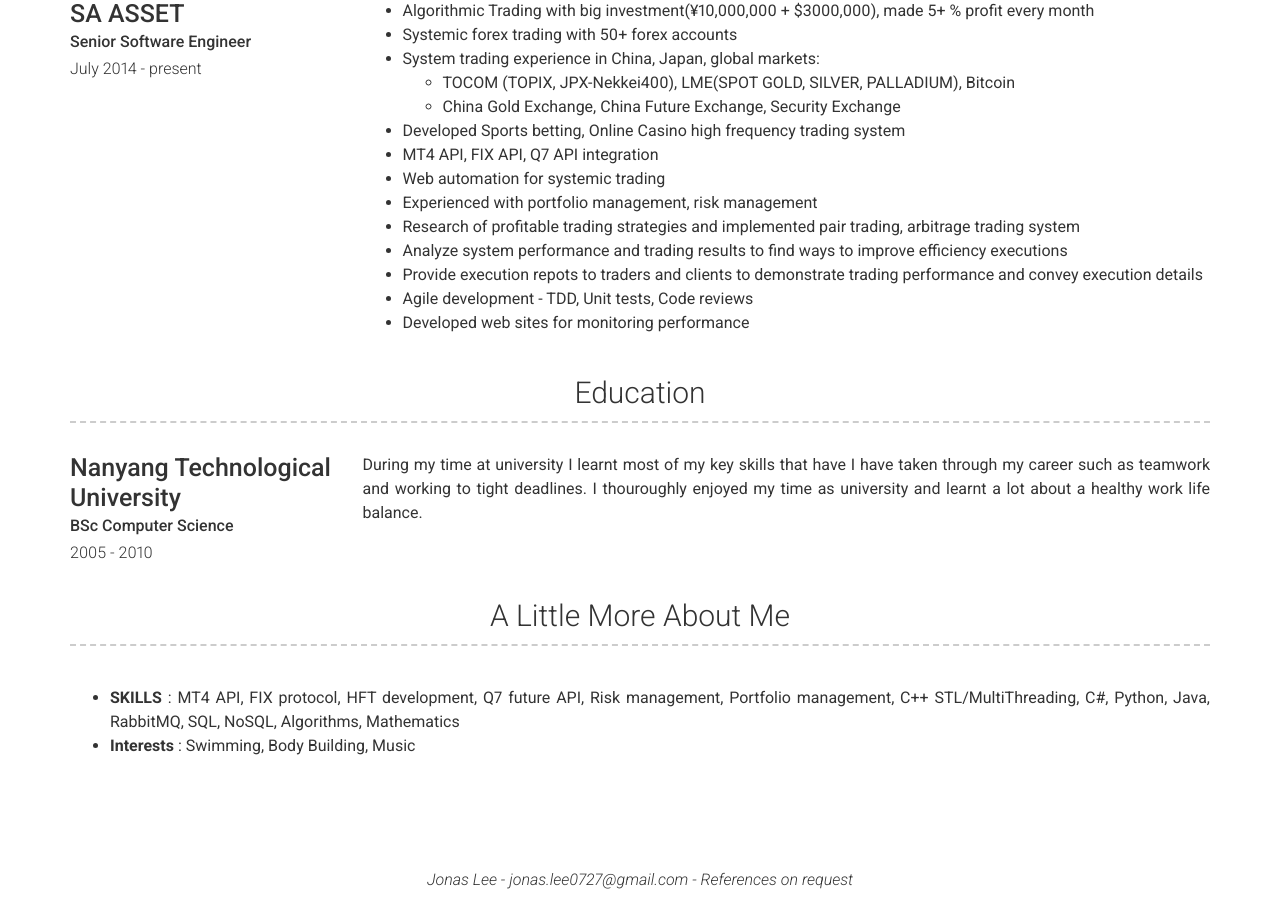
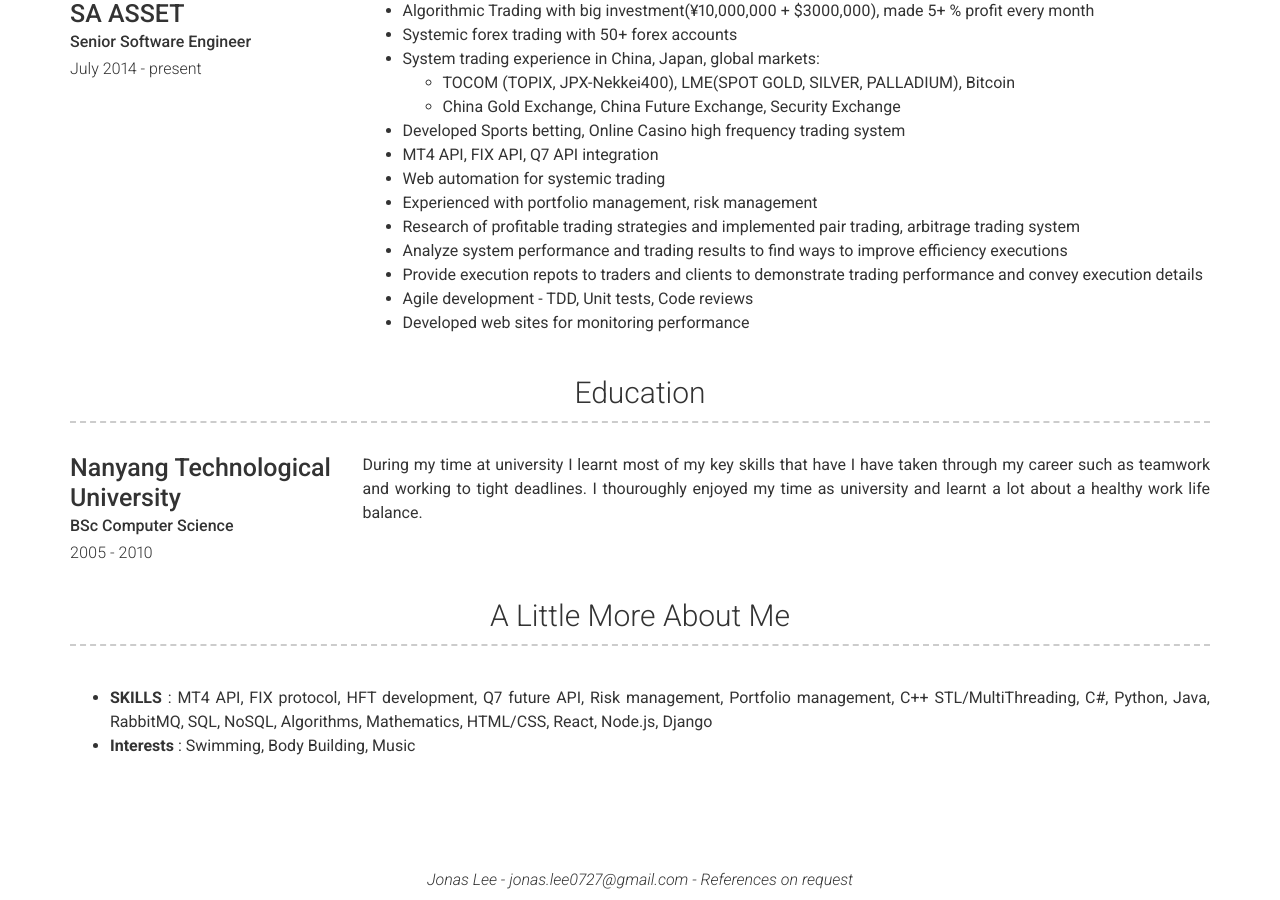
Before and after one commit to fintech07/fintech07.github.io, a Jekyll site: the page built from index.md, in a window 1280 px wide and 900 px high, scrolled down 679 px. Built offline with Jekyll 4.4.1, drawn with Linux system fonts in a browser that asks for light colours; nearby versions of some CDN libraries.

Commit message:
add web skills|

```diff
--- a/_config.yml
+++ b/_config.yml
@@ -70,7 +70,7 @@ about_content: | # this will include new lines to allow paragraphs
 # More Section
 # more_title: A Little More About Me #(Use this to override about more section title)
 more_content: | # this will include new lines to allow paragraphs
-  - **SKILLS** : MT4 API, FIX protocol, HFT development, Q7 future API, Risk management, Portfolio management, C++ STL/MultiThreading, C#, Python, Java, RabbitMQ, SQL, NoSQL, Algorithms, Mathematics
+  - **SKILLS** : MT4 API, FIX protocol, HFT development, Q7 future API, Risk management, Portfolio management, C++ STL/MultiThreading, C#, Python, Java, RabbitMQ, SQL, NoSQL, Algorithms, Mathematics, HTML/CSS, React, Node.js, Django
   - **Interests** : Swimming, Body Building, Music
 
 # Footer
```
